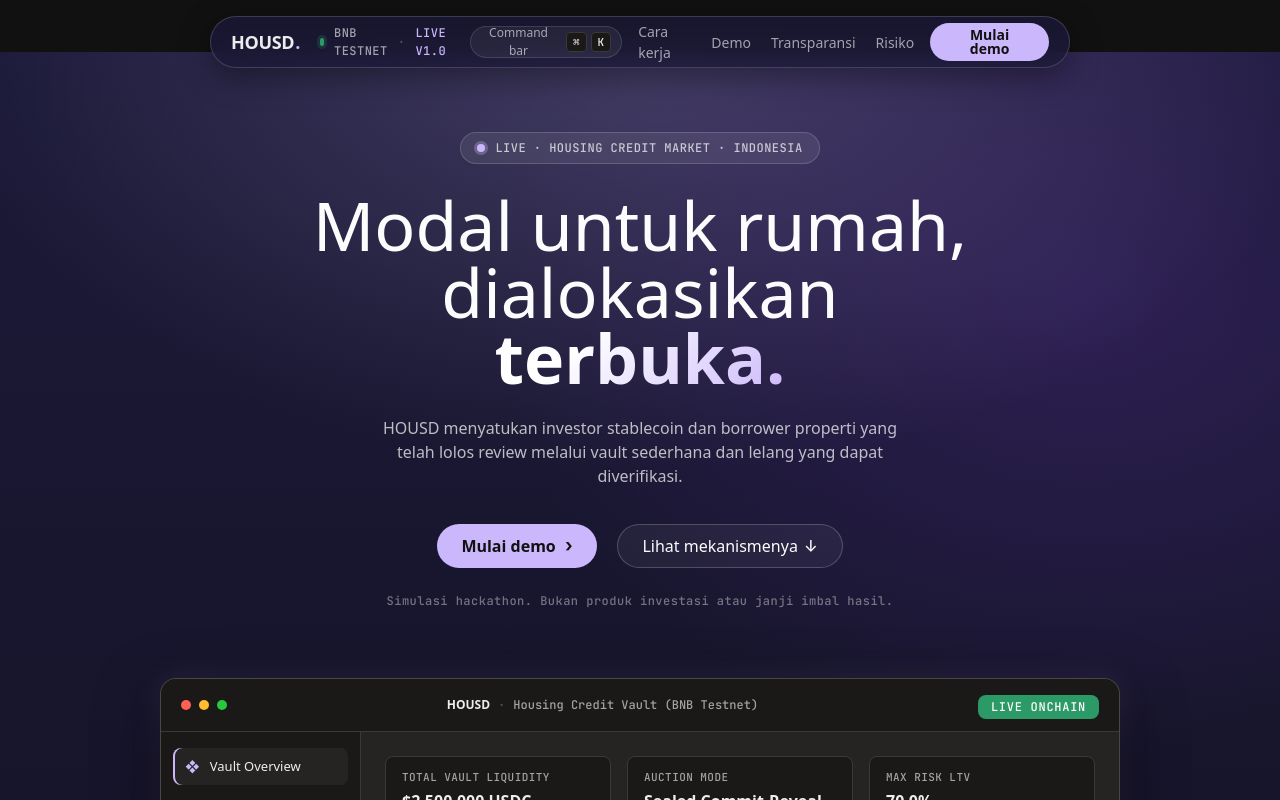
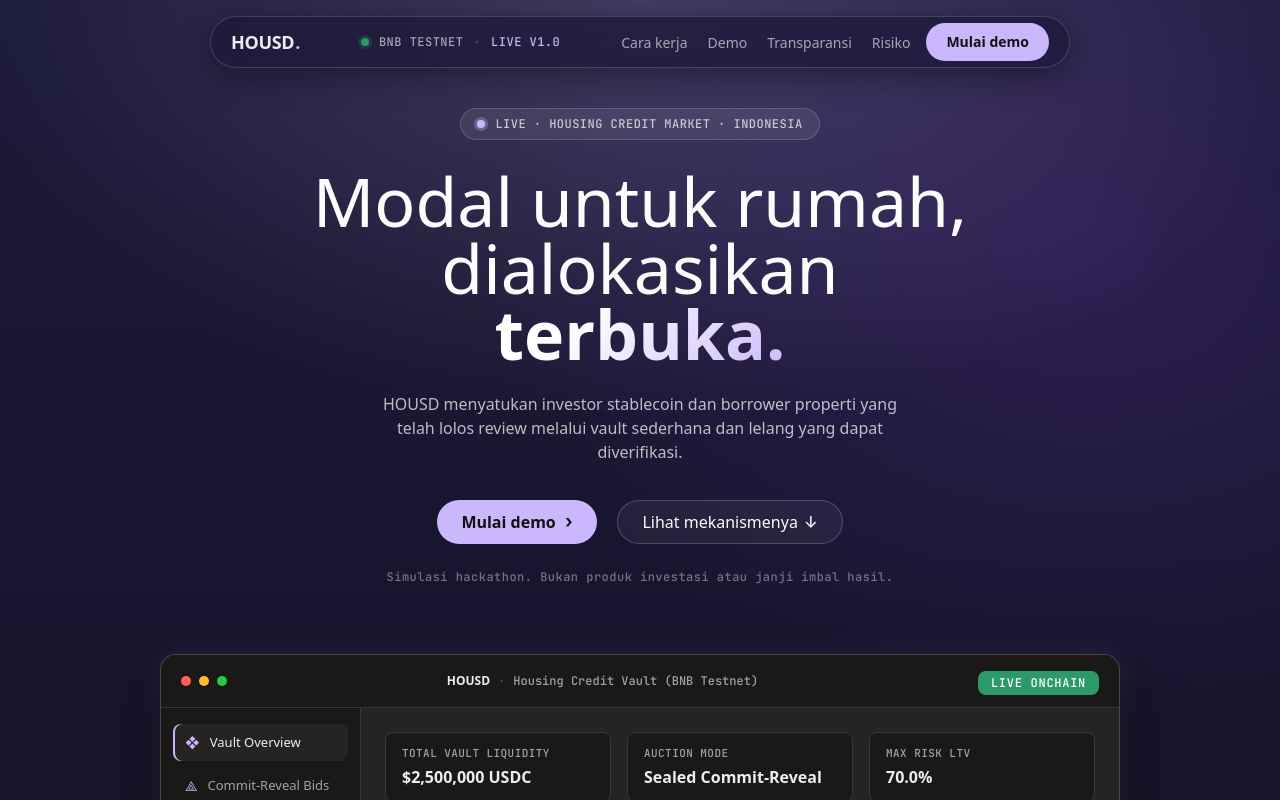
Before and after one commit to arsenicbreaker/HOMR, a React (Vite) app in the folder frontend/: page / in a window 1280 px wide. Shown: the top 800 px of the page. Built offline with nearby package versions, Linux system fonts and the light colour scheme.

Commit message:
feat: add frontend entry point and Superhuman Design System stylesheet

```diff
--- a/frontend/src/main.jsx
+++ b/frontend/src/main.jsx
@@ -180,6 +180,8 @@ export function App() {
     <div className="app-shell">
       <a className="skip-link" href="#main">Lewati ke konten</a>
 
+      <main id="main">
+        <section className="hero" id="top" aria-labelledby="hero-title">
           <div className="topbar-wrapper">
             <header className="topbar">
               <a className="brand-link" href="#top" aria-label="HOUSD, kembali ke atas">
@@ -192,13 +194,6 @@ export function App() {
                 <span className="topbar-demo">LIVE v1.0</span>
               </div>
               <div className="topbar-actions">
-            <button className="cmd-button" type="button" aria-label="Buka command bar">
-              <span>Command bar</span>
-              <span className="cmd-keys">
-                <Kbd>⌘</Kbd>
-                <Kbd>K</Kbd>
-              </span>
-            </button>
                 <button
                   className="menu-button"
                   type="button"
@@ -225,8 +220,6 @@ export function App() {
             </header>
           </div>
 
-      <main id="main">
-        <section className="hero" id="top" aria-labelledby="hero-title">
           <div className="hero-eyebrow">
             <span className="eyebrow-mark" />
             <span>Live · Housing credit market · Indonesia</span>
--- a/frontend/src/styles.css
+++ b/frontend/src/styles.css
@@ -142,6 +142,7 @@ a:focus-visible,
   display: flex;
   justify-content: center;
   padding: 0 16px;
+  margin-bottom: 40px;
   pointer-events: none;
 }
 
@@ -200,23 +201,6 @@ a:focus-visible,
   gap: 16px;
   justify-self: end;
 }
-
-.cmd-button {
-  display: inline-flex;
-  align-items: center;
-  gap: 10px;
-  padding: 4px 10px;
-  height: 32px;
-  background: rgba(255, 255, 255, 0.06);
-  border: 1px solid rgba(255, 255, 255, 0.12);
-  color: var(--mute);
-  font-size: 12px;
-  font-weight: 460;
-  border-radius: var(--rounded-full);
-  transition: border-color var(--transition), color var(--transition);
-}
-.cmd-button:hover { border-color: var(--primary); color: var(--ink); }
-.cmd-keys { display: inline-flex; gap: 4px; }
 
 .menu-button {
   display: none;
@@ -311,7 +295,7 @@ a:focus-visible,
 
 .hero {
   position: relative;
-  padding: 80px 24px var(--space-section);
+  padding: 16px 24px var(--space-section);
   width: 100%;
   margin: 0 auto;
   display: flex;
```
Lines whose indentation alone changed are shown as unchanged.
